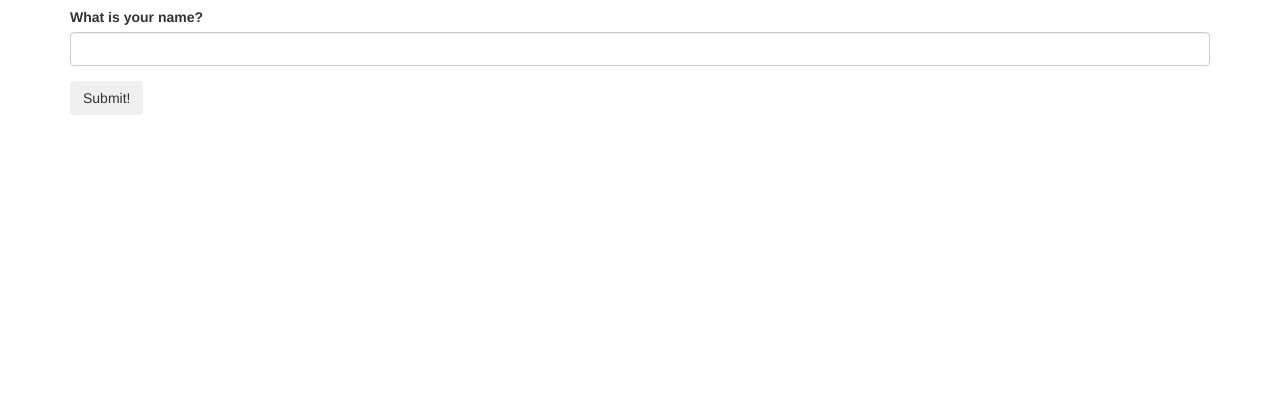
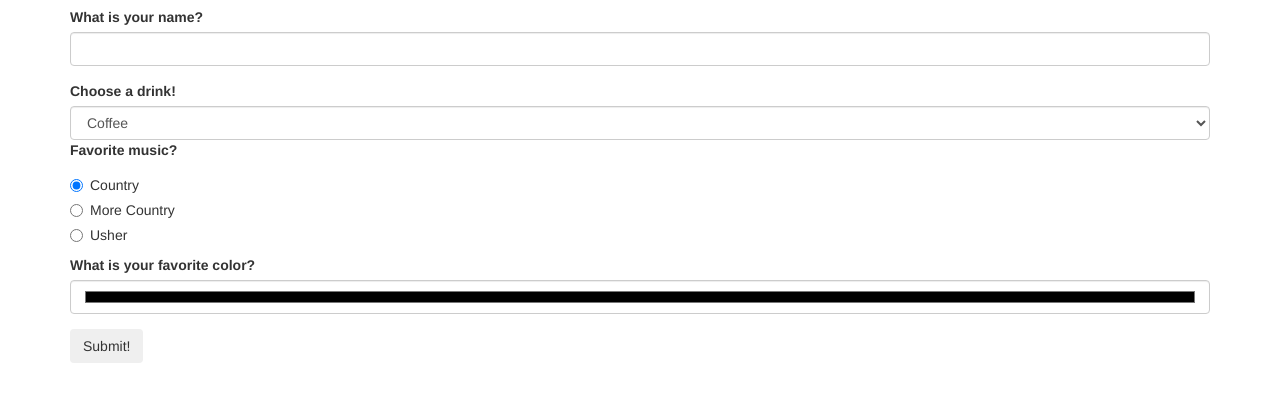
Before and after one commit to codingkuzzi/survey, a plain HTML site: page index.html in a window 1280 px wide. Shown: the part 63-464 px from the top of the page. Drawn offline with Linux system fonts and the light colour scheme.

Commit message:
add form inputs

```diff
--- a/index.html
+++ b/index.html
@@ -16,10 +16,41 @@
             <label for="name">What is your name?</label>
             <input id="name" class="form-control" type="text">
           </div>
+          <label for="beverage">Choose a drink!</label>
+          <select class="form-control" id="beverage">
+            <option>Coffee</option>
+            <option>Tea</option>
+            <option>Kombucha</option>
+            <option>Water</option>
+          </select>
+          <label for="radio">Favorite music?</label>
+          <div class="radio">
+            <label>
+              <input type="radio" name="flavor" value="chocolate" checked>
+              Country
+            </label>
+          </div>
+          <div class="radio">
+            <label>
+              <input type="radio" name="flavor" value="vanilla">
+              More Country
+            </label>
+          </div>
+          <div class="radio">
+            <label>
+              <input type="radio" name="flavor" value="cookiesandcream">
+              Usher
+            </label>
+          </div>
+          <div class="form-group">
+           <label for="color">What is your favorite color?</label>
+           <input id="color" class="form-control" type="color">
+          </div>
           <button type="submit" class="btn">Submit!</button>
         </form>
       <div id="output">
       </div>
+
     </div>
   </body>
 </html>
--- a/js/scripts.js
+++ b/js/scripts.js
@@ -1,3 +1,12 @@
+
 $(document).ready(function() {
-
+  $("form#survey").submit(function(event) {
+    event.preventDefault();
+    var name = $("#name").val();
+    var beverage = $("#beverage").val();
+    var favoriteColor = $("#color").val();
+    var flavor = $("input:radio[name=flavor]:checked").val();
+    var result = "Your name is " + name + ", your favorite drink is " + beverage + ", your favorite song is " + flavor + ", and your favorite color is " + favoriteColor;
+    $("#output").text(result);
+  });
 });
```
